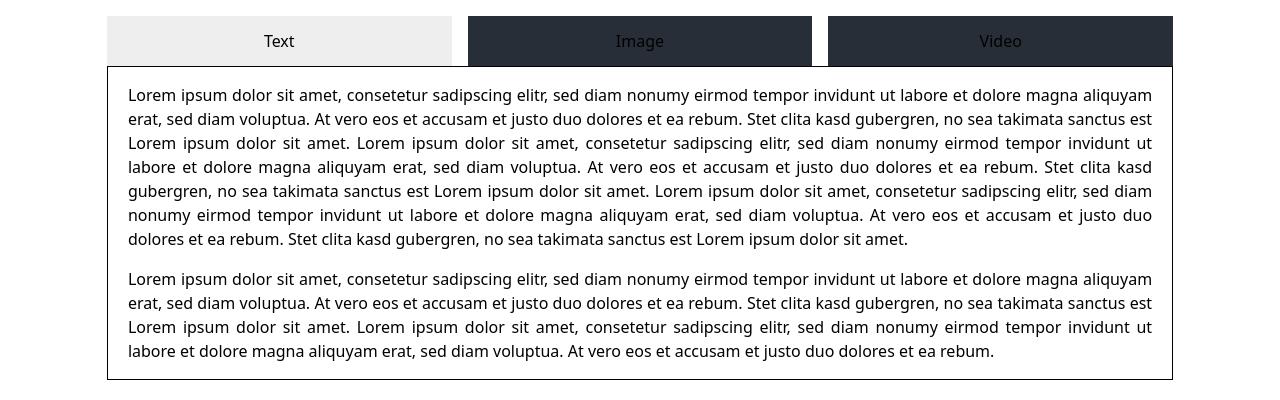
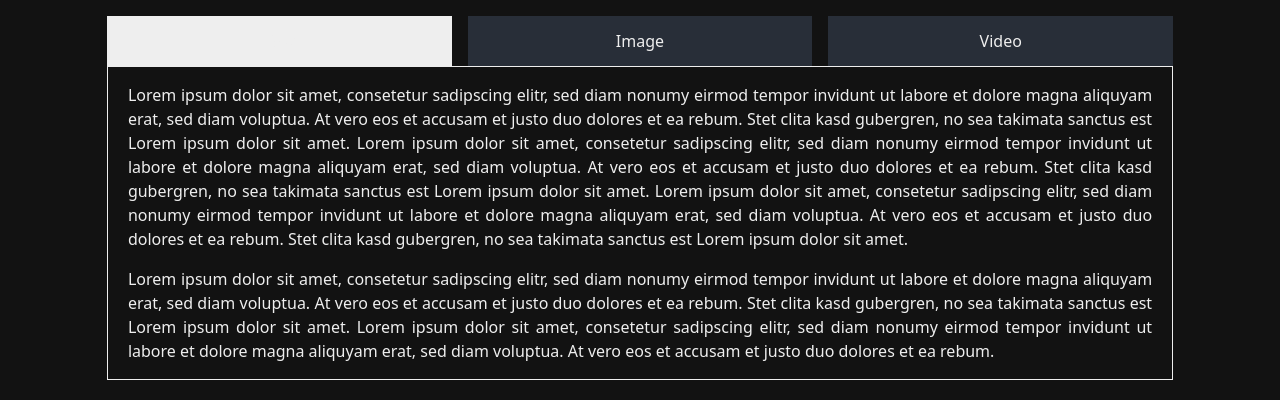
Before and after one commit to maurer2/tabacco, a website built with Vite: page index.html in a window 1280 px wide. Built offline with nearby package versions, Linux system fonts and the light colour scheme.

Commit message:
Fixed remaining A11y issues

```diff
--- a/src/AccordionTabs.ts
+++ b/src/AccordionTabs.ts
@@ -109,7 +109,7 @@ export class AccordionTabs {
           </button>
         `,
         panel: `
-          <article class="content" role="tabpanel" id="${panelId}" aria-labelledby="${tabId}" ${isActive ? '' : 'hidden'}>
+          <article class="content" role="tabpanel" tabindex="0" id="${panelId}" aria-labelledby="${tabId}" ${isActive ? '' : 'hidden'}>
             ${data}
           </article>
         `,
@@ -117,8 +117,8 @@ export class AccordionTabs {
     });
 
     const markup = `
-      <div class="tabs" focusgroup="tablist">
-        <div class="tablist" role="tablist">
+      <div class="tabs">
+        <div class="tablist" role="tablist" focusgroup="tablist nomemory" aria-label="Categories">
           ${tabsAndPanels.map(({ tab }) => tab).join('')}
         </div>
         <div class="tabpanels">
--- a/src/data.json
+++ b/src/data.json
@@ -1,5 +1,5 @@
 {
   "Text": "<p>Lorem ipsum dolor sit amet, consetetur sadipscing elitr, sed diam nonumy eirmod tempor invidunt ut labore et dolore magna aliquyam erat, sed diam voluptua. At vero eos et accusam et justo duo dolores et ea rebum. Stet clita kasd gubergren, no sea takimata sanctus est Lorem ipsum dolor sit amet. Lorem ipsum dolor sit amet, consetetur sadipscing elitr, sed diam nonumy eirmod tempor invidunt ut labore et dolore magna aliquyam erat, sed diam voluptua. At vero eos et accusam et justo duo dolores et ea rebum. Stet clita kasd gubergren, no sea takimata sanctus est Lorem ipsum dolor sit amet. Lorem ipsum dolor sit amet, consetetur sadipscing elitr, sed diam nonumy eirmod tempor invidunt ut labore et dolore magna aliquyam erat, sed diam voluptua. At vero eos et accusam et justo duo dolores et ea rebum. Stet clita kasd gubergren, no sea takimata sanctus est Lorem ipsum dolor sit amet.</p> <p>Lorem ipsum dolor sit amet, consetetur sadipscing elitr, sed diam nonumy eirmod tempor invidunt ut labore et dolore magna aliquyam erat, sed diam voluptua. At vero eos et accusam et justo duo dolores et ea rebum. Stet clita kasd gubergren, no sea takimata sanctus est Lorem ipsum dolor sit amet. Lorem ipsum dolor sit amet, consetetur sadipscing elitr, sed diam nonumy eirmod tempor invidunt ut labore et dolore magna aliquyam erat, sed diam voluptua. At vero eos et accusam et justo duo dolores et ea rebum.</p>",
-  "Image": "<figure><img src=\"https://picsum.photos/seed/picsum/1600/1200\" alt=\"\"><figcaption>Chocolate mountain</figure>",
-  "Video": "<iframe width=\"1920\" height=\"1080\" src=\"https://www.youtube.com/embed/jNQXAC9IVRw\" frameBorder=\"0\" loading=\"lazy\" allowFullScreen></iframe>"
+  "Image": "<figure><img src=\"https://picsum.photos/seed/picsum/1600/1200\" alt=\"\"><figcaption>Chocolate mountain</figcaption></figure>",
+  "Video": "<iframe width=\"1920\" height=\"1080\" src=\"https://www.youtube.com/embed/jNQXAC9IVRw\" frameBorder=\"0\" loading=\"lazy\" title=\"YouTube video\" allowFullScreen></iframe>"
 }
--- a/src/style.css
+++ b/src/style.css
@@ -4,7 +4,7 @@
 
 @layer base {
   :root {
-    color-scheme: light dark;
+    color-scheme: dark;
     font-family: system-ui, sans-serif;
     line-height: 1.5;
 
@@ -12,6 +12,7 @@
     --spacing-small: calc(var(--spacing-normal) * 0.75);
     --spacing-large: calc(var(--spacing-normal) * 1.25);
 
+    --color-background: oklch(0.18 0 0);
     --color-text: oklch(95% 0 0);
     --color-surface: oklch(30% 0.02 260);
     --color-accent: oklch(65% 0.2 260);
@@ -20,6 +21,11 @@
     @media (prefers-reduced-motion: reduce) {
       --transition-duration: 0s;
     }
+  }
+
+  html {
+    background: var(--color-background);
+    color: var(--color-text);
   }
 
   body {
```
